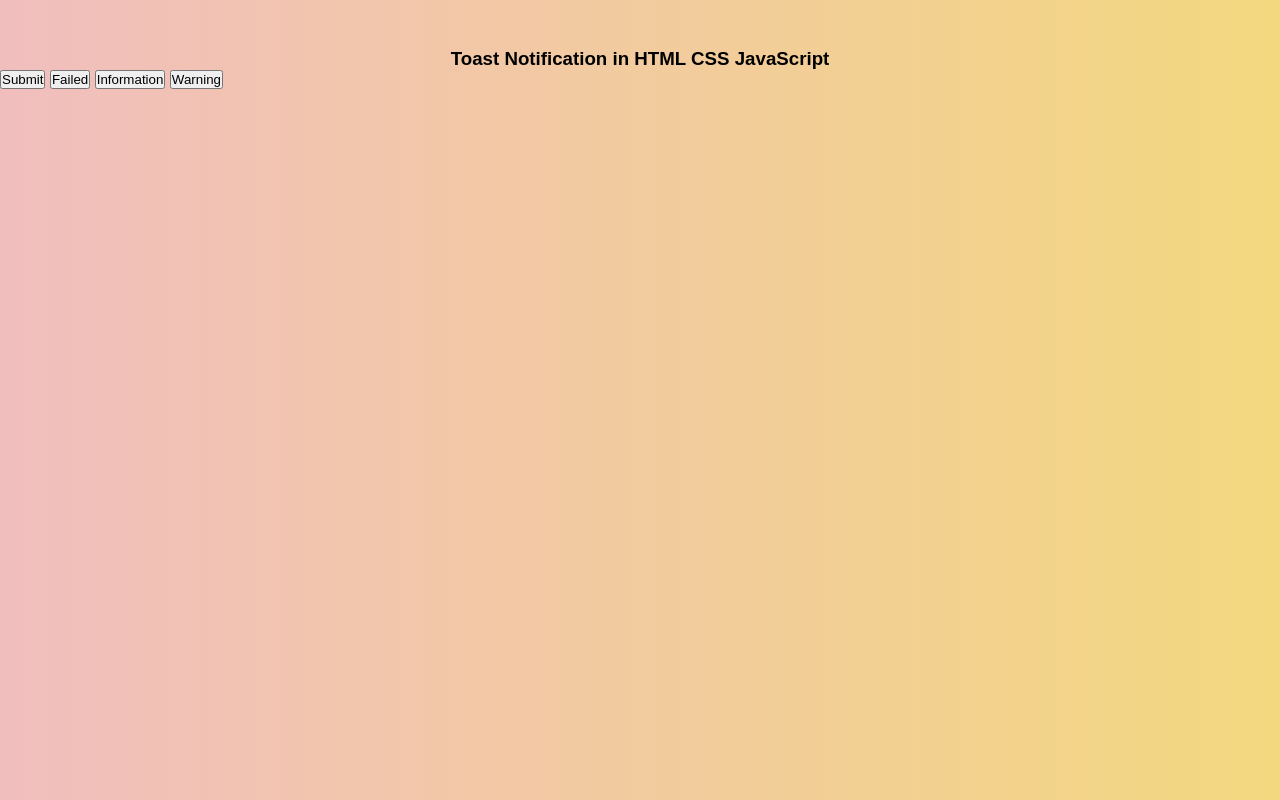
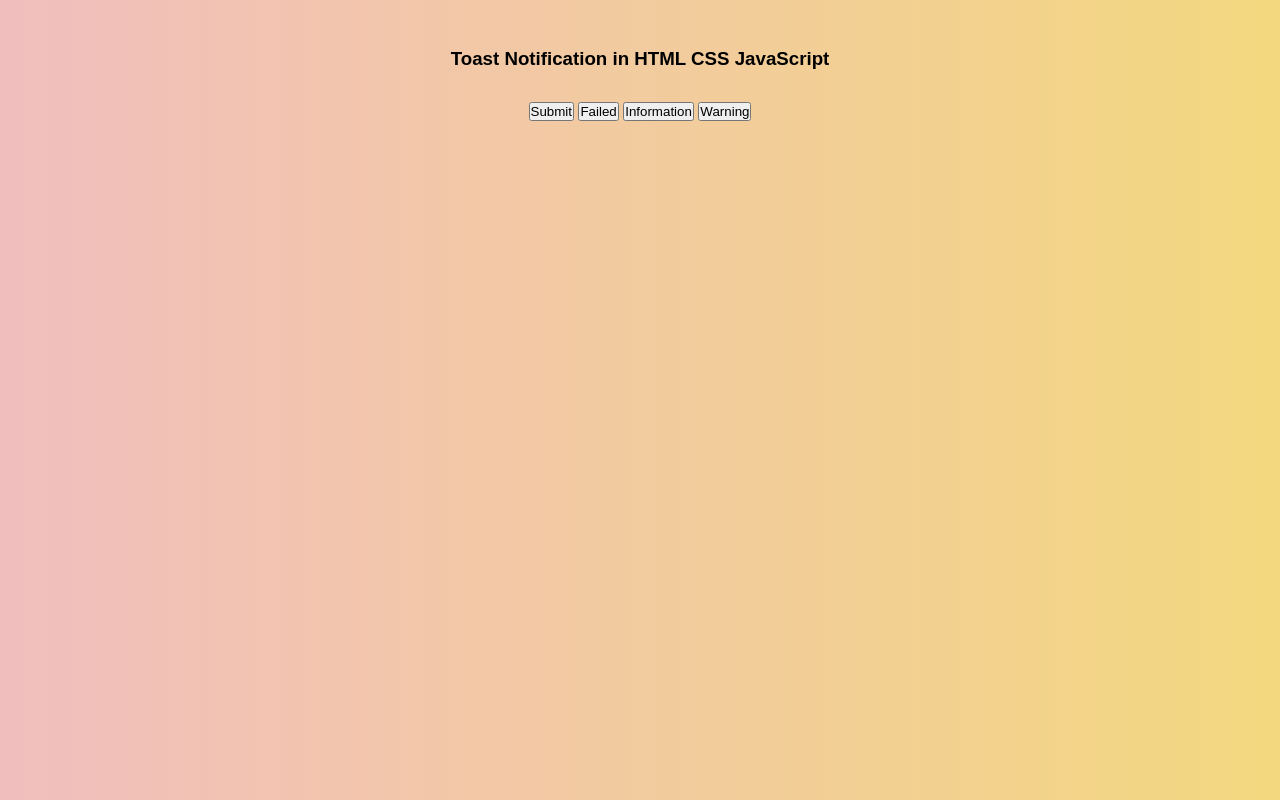
Before and after one commit to FrankGrillo1991/Toast-Notifications, a plain HTML site: page index.html in a window 1280 px wide. Drawn offline with nearby package versions, Linux system fonts and the light colour scheme.

Commit message:
Update style.css

```diff
--- a/style.css
+++ b/style.css
@@ -20,3 +20,12 @@ body {
 h3 {
     text-align: center;
 }
+
+.toast-buttons {
+    max-width: 700px;
+    display: flex;
+    flex-wrap: wrap;
+    justify-content: center;
+    gap: 15px;
+    margin: 2em auto;
+}
```
